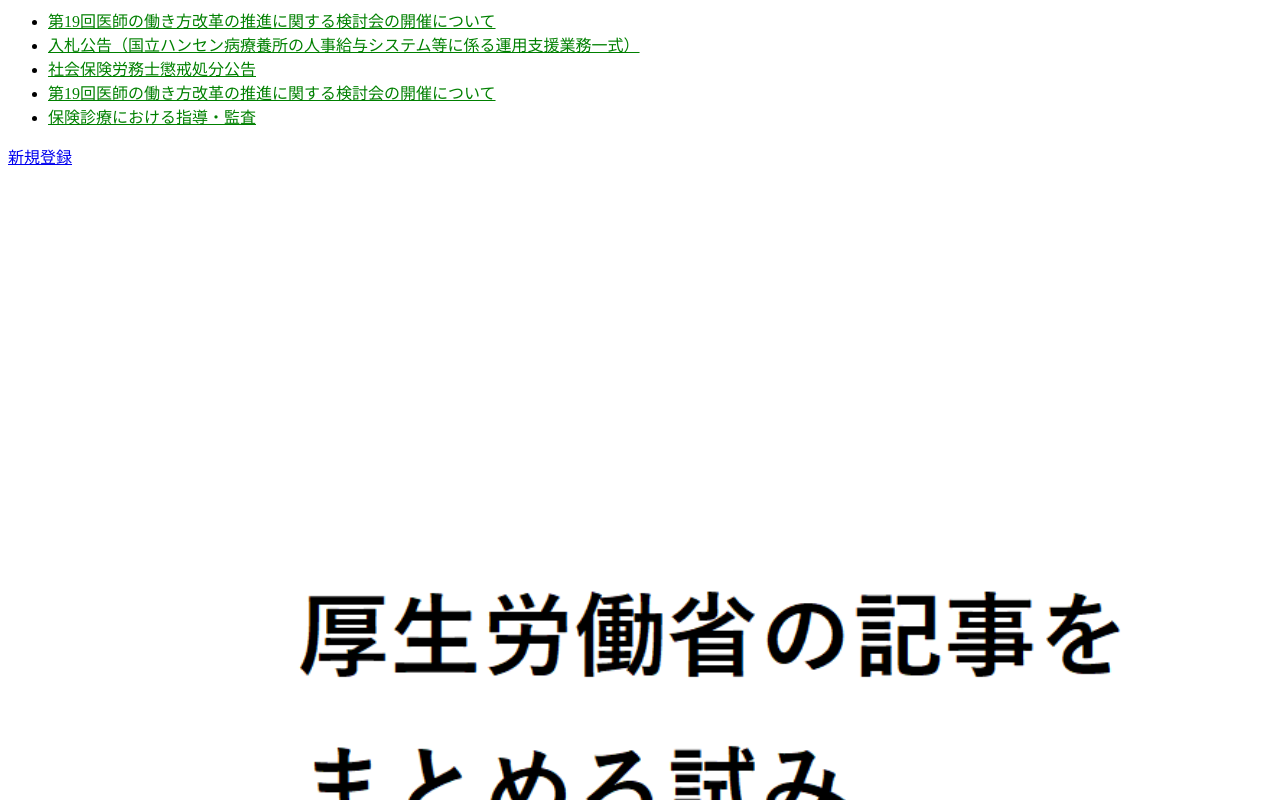
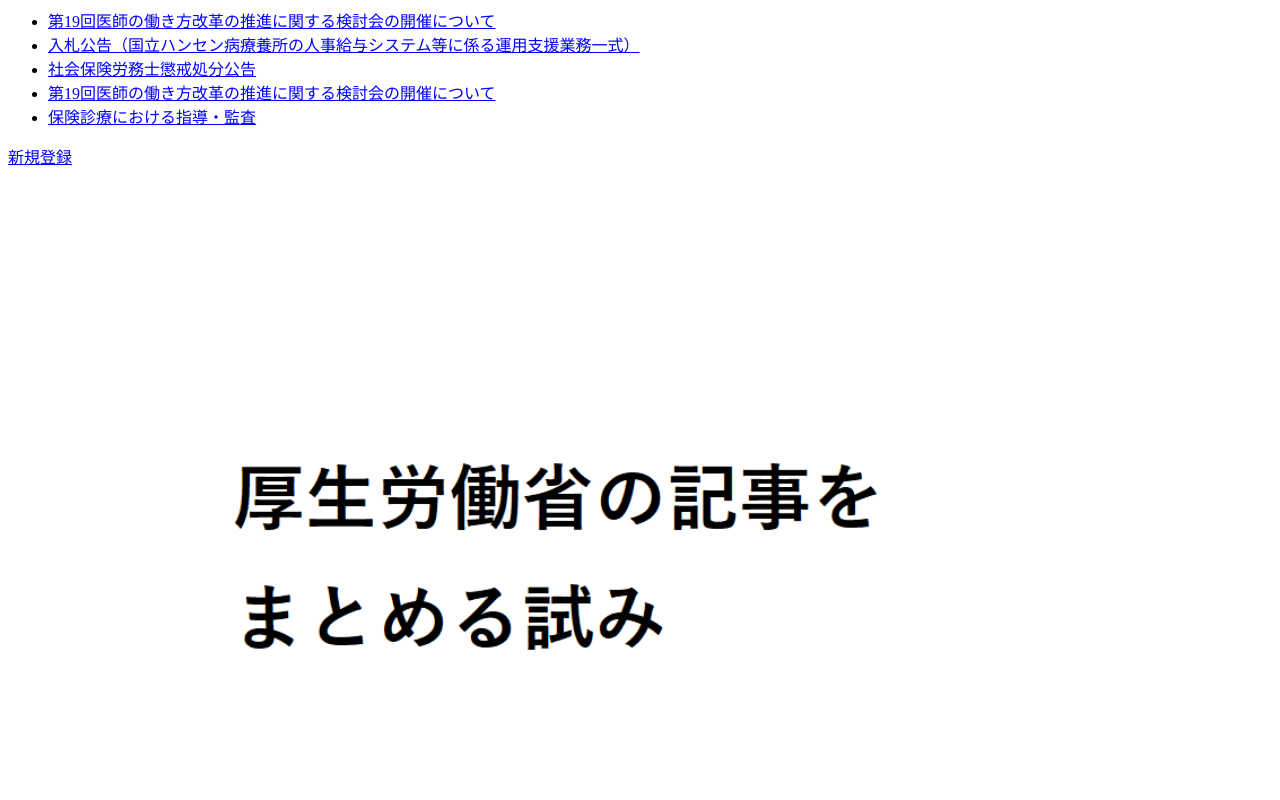
Before and after one commit to chokkura/python_app, a Django app: page / in a window 1280 px wide. Run offline with Django 5.2, Linux system fonts and the light colour scheme; data comes from the database, SQL or seed files in the repository.

Commit message:
update:css

```diff
--- a/mhlw_news/static/mhlw_news/style.css
+++ b/mhlw_news/static/mhlw_news/style.css
@@ -1,8 +1,9 @@
 li a {
-    color: green;
+    color: blue;
 }
 
 body {
-    background: white url("images/background.png") no-repeat;
-    background-size: cover;
+    background: white url("images/background.png");
+    background-size: contain;
+    background-repeat: no-repeat;
 }
```
